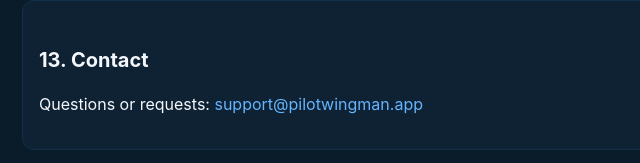
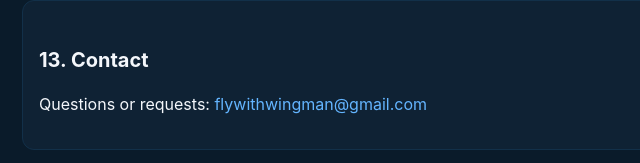
Before and after one commit to Dwelsh29/Terms, a plain HTML site: page index.html in a window 1280 px wide. Shown: the part 3214-3377 px from the top of the page, 178-818 px from the left. Drawn offline with Linux system fonts and the light colour scheme.

Commit message:
Update index.html

```diff
--- a/index.html
+++ b/index.html
@@ -102,7 +102,7 @@
 
   <section>
     <h2>13. Contact</h2>
-    <p>Questions or requests: <a href="mailto:support@pilotwingman.app">support@pilotwingman.app</a></p>
+    <p>Questions or requests: <a href="mailto:flywithwingman@gmail.com">flywithwingman@gmail.com</a></p>
   </section>
 
   <section>
```
